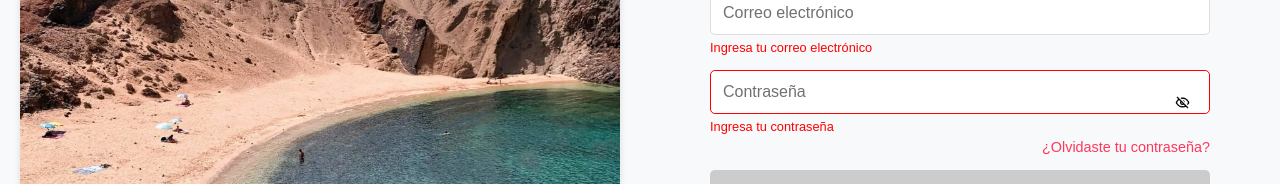
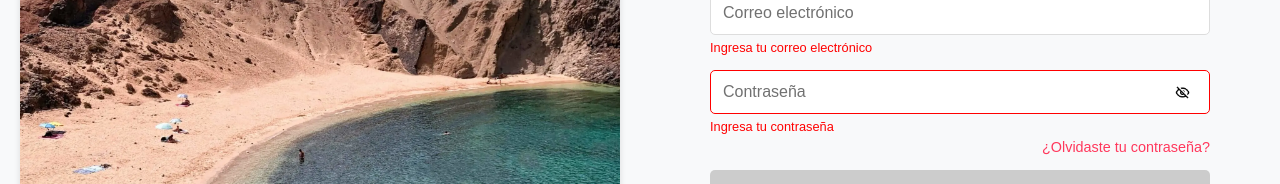
Before and after one commit to SergioAcostaTer/playa-front-angular, an Angular app: page /login in a window 1280 px wide. Shown: the part 305-489 px from the top of the page. Built offline with nearby package versions, Linux system fonts and the light colour scheme.

Commit message:
feat: restructure password input section in login component for improved layout and validation message display

```diff
--- a/src/app/pages/login/login.component.html
+++ b/src/app/pages/login/login.component.html
@@ -18,11 +18,13 @@
                 <p class="login__validation-message" [ngClass]="{'valid': emailValid, 'invalid': !emailValid}">{{ emailMessage }}</p>
             </div>
 
-            <div class="login__password-wrapper">
-                <input id="login-password-text" type="password" placeholder="Contraseña" class="login__input login__input--password" [(ngModel)]="password" name="password" (input)="onPasswordChange($event)" [style.border-color]="passwordColor" required>
-                <button type="button" class="login__password-toggle" (click)="togglePassword()">
-                    <img id="login-toggle-icon" src="/images/NotShowing.png" alt="Mostrar Contraseña" class="login__password-icon">
-                </button>
+            <div class="login__password-wrapper--initial">
+                <div class="login__password-wrapper">
+                    <input id="login-password-text" type="password" placeholder="Contraseña" class="login__input login__input--password" [(ngModel)]="password" name="password" (input)="onPasswordChange($event)" [style.border-color]="passwordColor" required>
+                    <button type="button" class="login__password-toggle" (click)="togglePassword()">
+                        <img id="login-toggle-icon" src="/images/NotShowing.png" alt="Mostrar Contraseña" class="login__password-icon">
+                    </button>
+                </div>
                 <p class="login__validation-message" [ngClass]="{'valid': passwordValid, 'invalid': !passwordValid}">{{ passwordMessage }}</p>
             </div>
 
```
